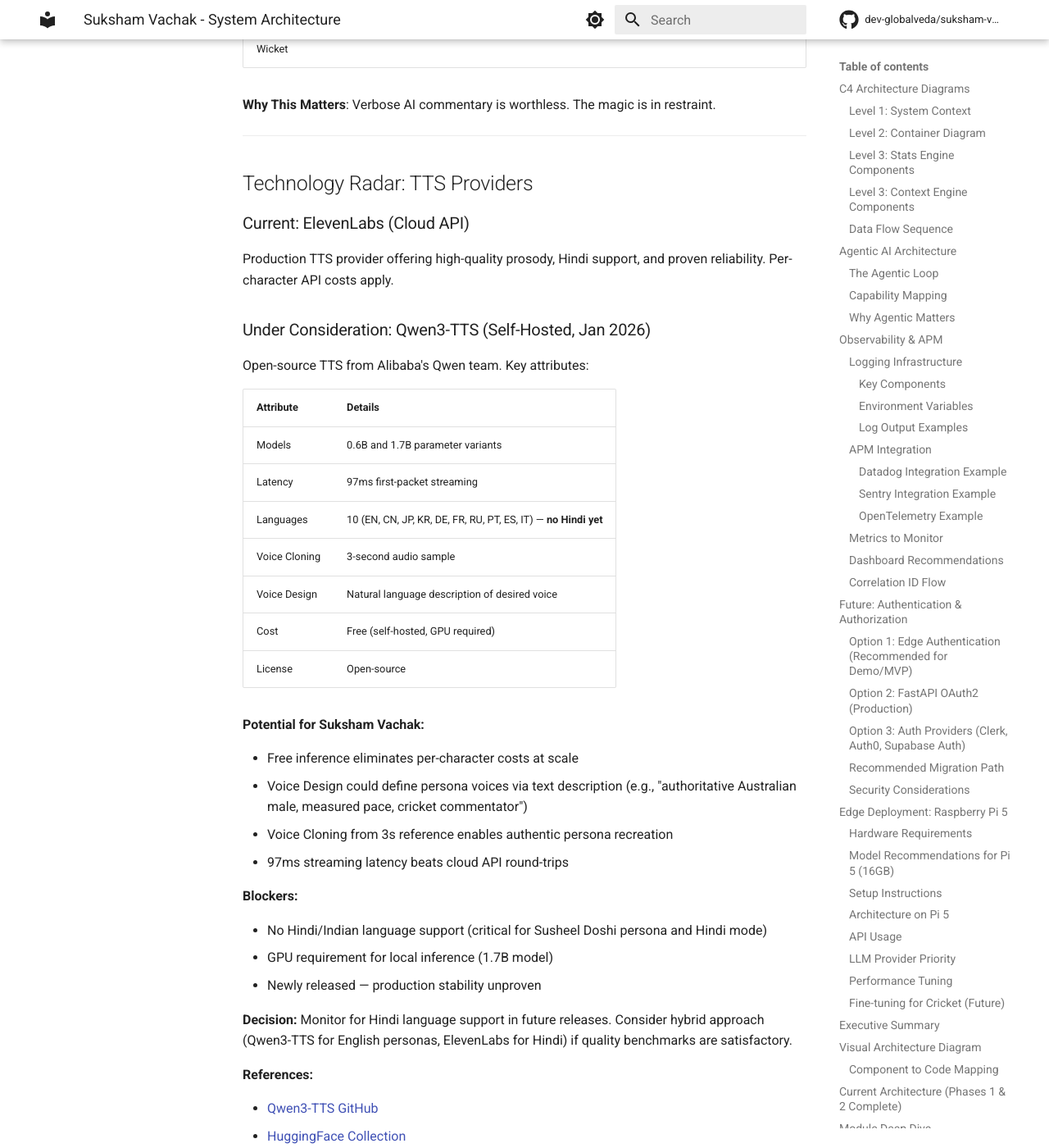
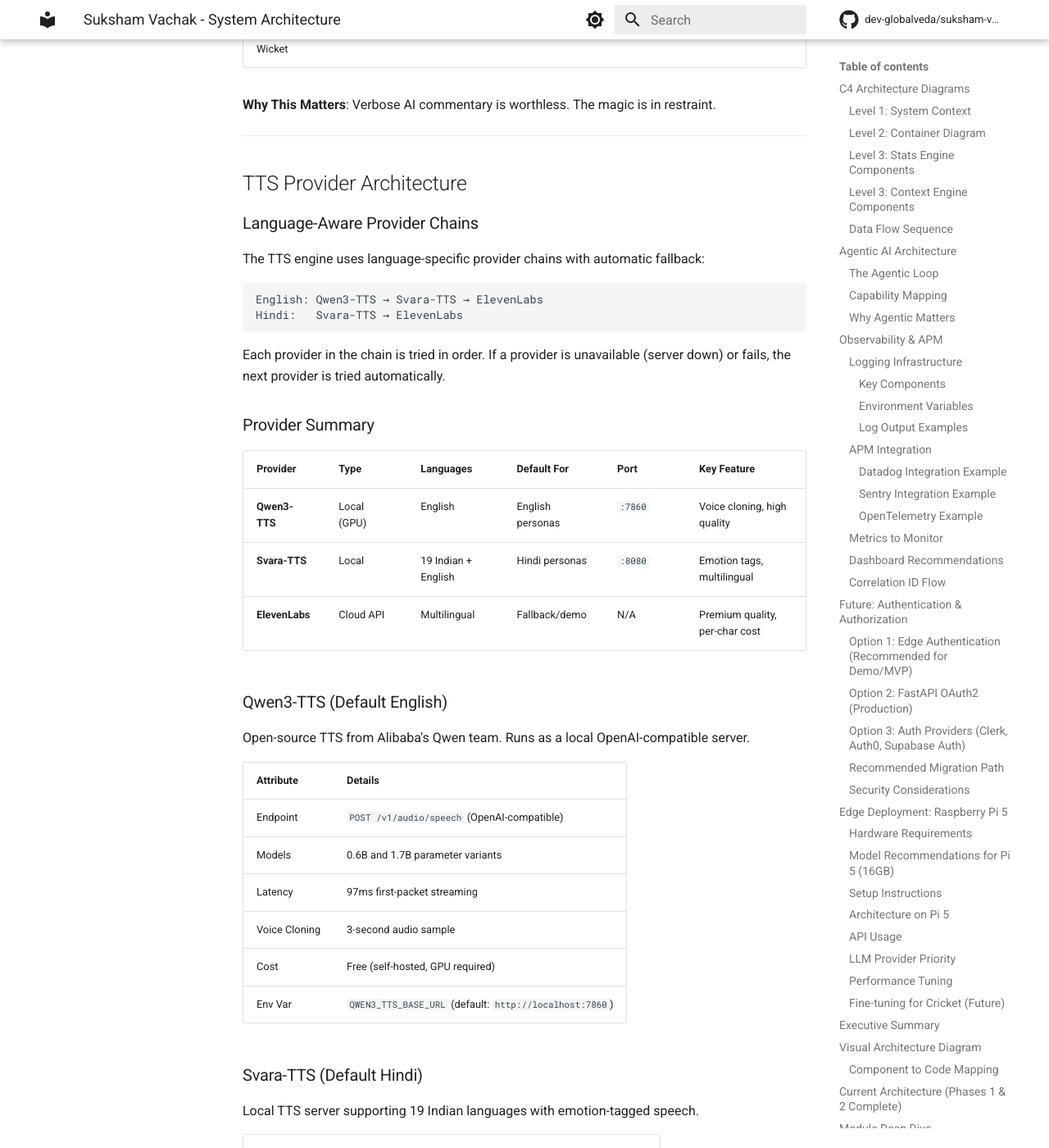
Before and after one commit to dev-globalveda/suksham-vachak, an MkDocs documentation site: the page built from docs/ARCHITECTURE.md, in a window 1280 px wide and 1400 px high, scrolled down 48219 px. Shown: the whole window at 82% size. Built offline with MkDocs 1.6.1 and Material for MkDocs 9.7.7, drawn with Linux system fonts in a browser that asks for light colours; comment, search, counter and statistics services are not loaded; some of the changed text lies outside the part shown.

Commit message:
docs: Add v0.2.0 "Deshi Awaaz" release docs and changelog
- Create CHANGELOG.md with retroactive v0.1.0 and current v0.2.0
- Update ARCHITECTURE.md with TTS Provider Architecture section
- Update VISION.md, README.md, roadmap, PROJECT_NARRATIVE for local TTS
- Bump pyproject.toml version to 0.2.0

Co-Authored-By: Claude Opus 4.6 <noreply@anthropic.com>

````diff
--- a/docs/ARCHITECTURE.md
+++ b/docs/ARCHITECTURE.md
@@ -15,7 +15,7 @@ graph TB
     subgraph ext [External Systems]
         CS[("Cricsheet<br/>Ball-by-ball data")]
         LLM[("LLM Provider<br/>Claude/OpenAI")]
-        TTS[("TTS Provider<br/>Google/Azure/ElevenLabs")]
+        TTS[("TTS Provider<br/>Qwen3/Svara/ElevenLabs")]
     end
 
     subgraph users [Users]
@@ -2083,45 +2083,86 @@ Every implementation must pass the Benaud Test:
 
 ---
 
-## Technology Radar: TTS Providers
-
-### Current: ElevenLabs (Cloud API)
-
-Production TTS provider offering high-quality prosody, Hindi support, and proven reliability. Per-character API costs apply.
-
-### Under Consideration: Qwen3-TTS (Self-Hosted, Jan 2026)
-
-Open-source TTS from Alibaba's Qwen team. Key attributes:
-
-| Attribute     | Details                                                        |
-| ------------- | -------------------------------------------------------------- |
-| Models        | 0.6B and 1.7B parameter variants                               |
-| Latency       | 97ms first-packet streaming                                    |
-| Languages     | 10 (EN, CN, JP, KR, DE, FR, RU, PT, ES, IT) — **no Hindi yet** |
-| Voice Cloning | 3-second audio sample                                          |
-| Voice Design  | Natural language description of desired voice                  |
-| Cost          | Free (self-hosted, GPU required)                               |
-| License       | Open-source                                                    |
-
-**Potential for Suksham Vachak:**
-
-- Free inference eliminates per-character costs at scale
-- Voice Design could define persona voices via text description (e.g., "authoritative Australian male, measured pace, cricket commentator")
-- Voice Cloning from 3s reference enables authentic persona recreation
-- 97ms streaming latency beats cloud API round-trips
-
-**Blockers:**
-
-- No Hindi/Indian language support (critical for Susheel Doshi persona and Hindi mode)
-- GPU requirement for local inference (1.7B model)
-- Newly released — production stability unproven
-
-**Decision:** Monitor for Hindi language support in future releases. Consider hybrid approach (Qwen3-TTS for English personas, ElevenLabs for Hindi) if quality benchmarks are satisfactory.
-
-**References:**
-
-- [Qwen3-TTS GitHub](https://github.com/QwenLM/Qwen3-TTS)
-- [HuggingFace Collection](https://huggingface.co/collections/Qwen/qwen3-tts)
+## TTS Provider Architecture
+
+### Language-Aware Provider Chains
+
+The TTS engine uses language-specific provider chains with automatic fallback:
+
+```
+English: Qwen3-TTS → Svara-TTS → ElevenLabs
+Hindi:   Svara-TTS → ElevenLabs
+```
+
+Each provider in the chain is tried in order. If a provider is unavailable (server down) or fails, the next provider is tried automatically.
+
+### Provider Summary
+
+| Provider       | Type        | Languages           | Default For      | Port    | Key Feature                    |
+| -------------- | ----------- | ------------------- | ---------------- | ------- | ------------------------------ |
+| **Qwen3-TTS**  | Local (GPU) | English             | English personas | `:7860` | Voice cloning, high quality    |
+| **Svara-TTS**  | Local       | 19 Indian + English | Hindi personas   | `:8080` | Emotion tags, multilingual     |
+| **ElevenLabs** | Cloud API   | Multilingual        | Fallback/demo    | N/A     | Premium quality, per-char cost |
+
+### Qwen3-TTS (Default English)
+
+Open-source TTS from Alibaba's Qwen team. Runs as a local OpenAI-compatible server.
+
+| Attribute     | Details                                                 |
+| ------------- | ------------------------------------------------------- |
+| Endpoint      | `POST /v1/audio/speech` (OpenAI-compatible)             |
+| Models        | 0.6B and 1.7B parameter variants                        |
+| Latency       | 97ms first-packet streaming                             |
+| Voice Cloning | 3-second audio sample                                   |
+| Cost          | Free (self-hosted, GPU required)                        |
+| Env Var       | `QWEN3_TTS_BASE_URL` (default: `http://localhost:7860`) |
+
+### Svara-TTS (Default Hindi)
+
+Local TTS server supporting 19 Indian languages with emotion-tagged speech.
+
+| Attribute    | Details                                                                       |
+| ------------ | ----------------------------------------------------------------------------- |
+| Endpoint     | `POST /synthesize` (returns raw PCM)                                          |
+| Languages    | hi, en, ta, te, bn, mr, gu, kn, ml, pa, or, as, ur, sd, ne, si, kok, doi, mai |
+| Emotion Tags | `<happy>`, `<surprise>`, `<anger>`, `<fear>`, `<clear>`                       |
+| Audio Format | PCM → WAV (stdlib) or PCM → MP3 (ffmpeg)                                      |
+| Cost         | Free (self-hosted)                                                            |
+| Env Var      | `SVARA_TTS_BASE_URL` (default: `http://localhost:8080`)                       |
+
+#### Emotion Tag Mapping
+
+Cricket events are automatically mapped to Svara emotion tags for expressive commentary:
+
+| Event        | Default Tag  | Tense Chase Override |
+| ------------ | ------------ | -------------------- |
+| WICKET       | `<surprise>` | `<fear>`             |
+| SIX          | `<happy>`    | `<surprise>`         |
+| FOUR         | `<happy>`    | —                    |
+| DOT_BALL     | `<clear>`    | —                    |
+| WIDE/NO_BALL | `<anger>`    | —                    |
+
+### ElevenLabs (Demo/Fallback)
+
+Cloud API provider kept as last-resort fallback. Per-character costs make it unsuitable for production volume.
+
+### Voice Mapping
+
+| Persona            | Qwen3   | Svara     | ElevenLabs        |
+| ------------------ | ------- | --------- | ----------------- |
+| Richie Benaud (en) | `Ryan`  | `en_male` | Adam              |
+| Tony Greig (en)    | `Aiden` | `en_male` | Antoni            |
+| Sushil Doshi (hi)  | N/A     | `hi_male` | Adam multilingual |
+
+### Environment Variables
+
+| Variable                | Default                 | Purpose                           |
+| ----------------------- | ----------------------- | --------------------------------- |
+| `TTS_PROVIDER`          | `qwen3`                 | Primary TTS provider              |
+| `TTS_FALLBACK_PROVIDER` | `svara`                 | Fallback provider                 |
+| `QWEN3_TTS_BASE_URL`    | `http://localhost:7860` | Qwen3 server URL                  |
+| `SVARA_TTS_BASE_URL`    | `http://localhost:8080` | Svara server URL                  |
+| `ELEVENLABS_API_KEY`    | —                       | ElevenLabs API key (for fallback) |
 
 ---
 
@@ -2142,6 +2183,7 @@ Open-source TTS from Alibaba's Qwen team. Key attributes:
 | 5.2     | 2025-01-08 | Team   | Future Auth section: Cloudflare Access, FastAPI OAuth2, auth providers    |
 | 5.3     | 2025-01-08 | Team   | Local LLM support: Ollama provider, Pi 5 deployment guide, auto-detection |
 | 5.4     | 2026-01-22 | Team   | Technology Radar: Qwen3-TTS evaluation, TOON format integration           |
+| 6.0     | 2026-02-20 | Team   | TTS: Add Qwen3-TTS + Svara-TTS providers, language-aware provider chains  |
 
 ---
 
--- a/pyproject.toml
+++ b/pyproject.toml
@@ -1,6 +1,6 @@
 [tool.poetry]
 name = "suksham_vachak"
-version = "0.0.1"
+version = "0.2.0"
 description = "Suksham Vāchak (सूक्ष्म वाचक) — An intelligent, lightweight AI engine for generating natural cricket commentary from structured match events."
 authors = ["Aman Misra <amanmisra@globalveda.net>"]
 repository = "https://github.com/dev-globalveda/suksham-vachak"
````
Also changed, not shown: README.md (+15 -14 lines), docs/CHANGELOG.md (added, +92 -0 lines), docs/PROJECT_NARRATIVE.md (+6 -5 lines), docs/VISION.md (+9 -8 lines), docs/roadmap.md (+4 -3 lines).
